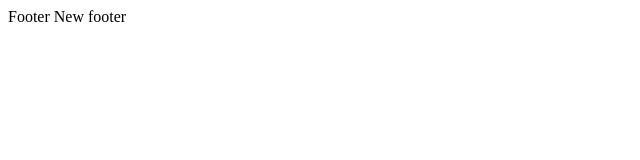
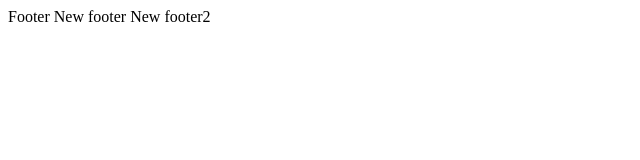
Before and after one commit to VladymyrBondarenko/gitstaff1, a plain HTML site: page section.html in a window 1280 px wide. Shown: the full height of the page, 0-640 px from the left. Drawn offline with Linux system fonts and the light colour scheme.

Commit message:
Changes to footer

```diff
--- a/section.html
+++ b/section.html
@@ -10,6 +10,7 @@
     <footer>
         Footer
         New footer
+        New footer2
     </footer>
 
 </body>
```
